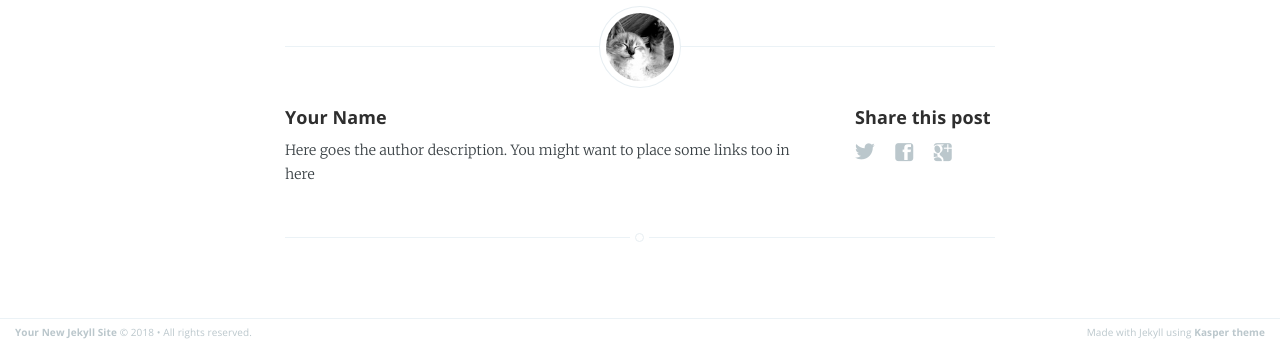
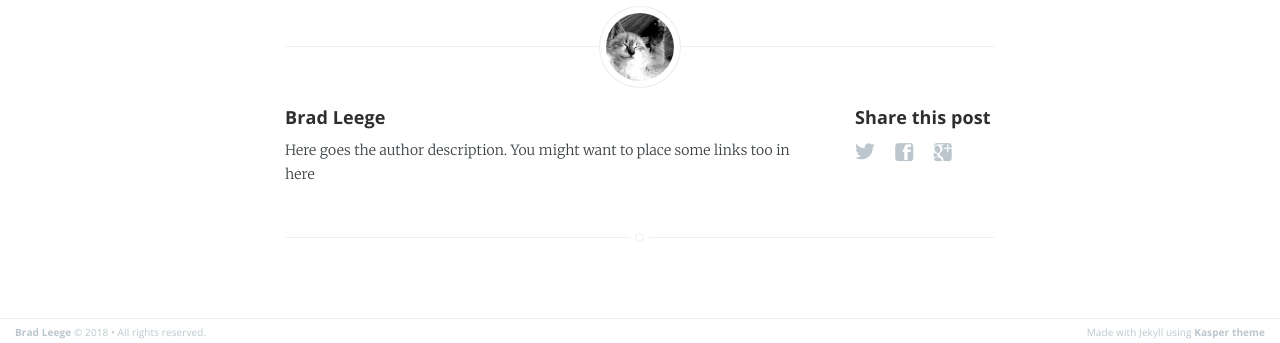
Before and after one commit to bleege/bleege.github.io, a Jekyll site: the page built from _posts/tumblr/2014-04-12-state-of-the-map-2014-day-1.md, in a window 1280 px wide. Shown: the part 1551-1894 px from the top of the page. Built offline with Jekyll 4.4.1, drawn with Linux system fonts in a browser that asks for light colours.

Commit message:
Updating domain, RSS, and site info

```diff
--- a/_config.yml
+++ b/_config.yml
@@ -1,16 +1,16 @@
-name: Your New Jekyll Site
-description: Blogging about stuffs
-meta_description: "Your New Jekyll Site, Blogging about stuffs"
+name: Brad Leege
+# description:
+meta_description: "Brad Leege Meta"
 
 markdown: kramdown
 highlighter: pygments
 logo: false
 paginate: 15
 baseurl: /
-domain_name: 'http://yourblog-domain.com'
-google_analytics: 'UA-XXXXXXXX-X'
+domain_name: 'www.leege.io'
+google_analytics: 'UA-100713791-1'
 gems: [jekyll-paginate]
 
 # Details for the RSS feed generator
-url:            'blog url'
-author:         'Your Name'
+url:            'http://www.leege.io'
+author:         'Brad Leege'
```
